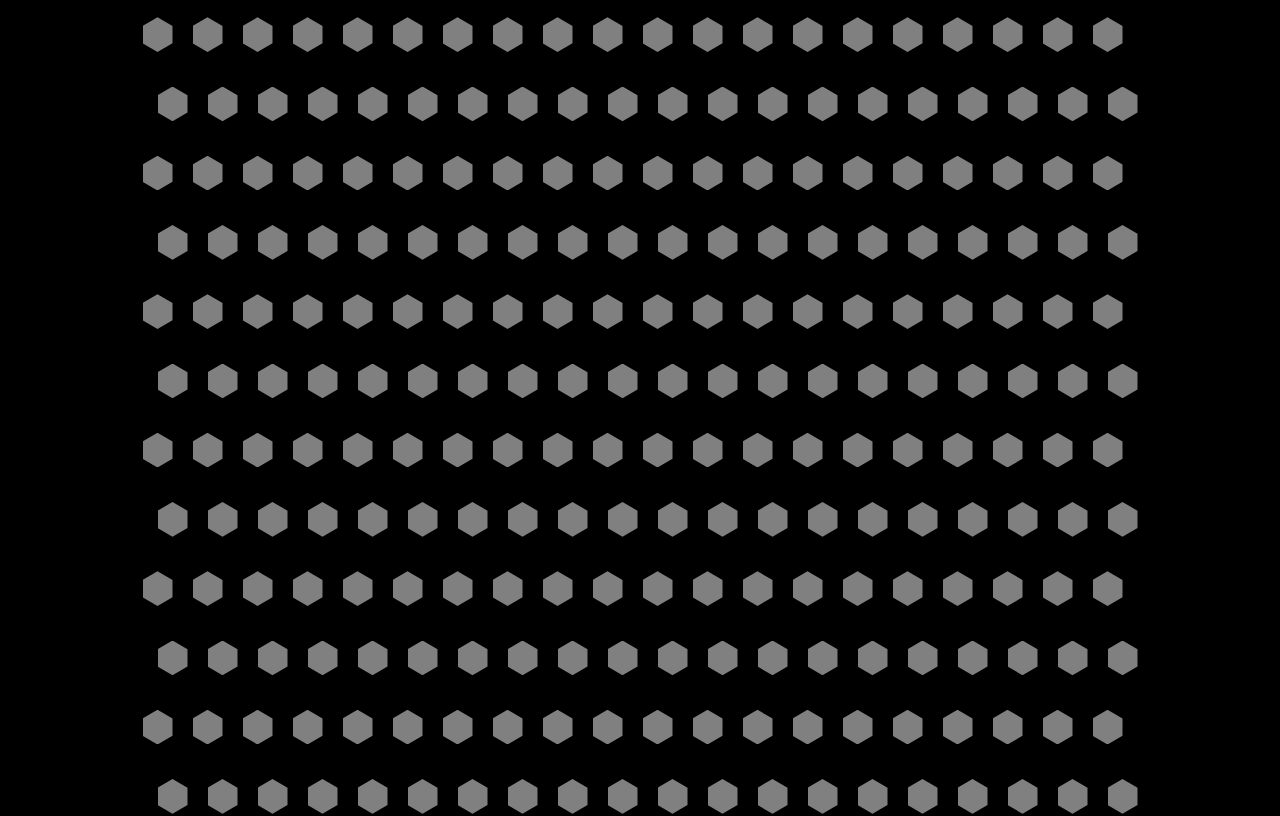
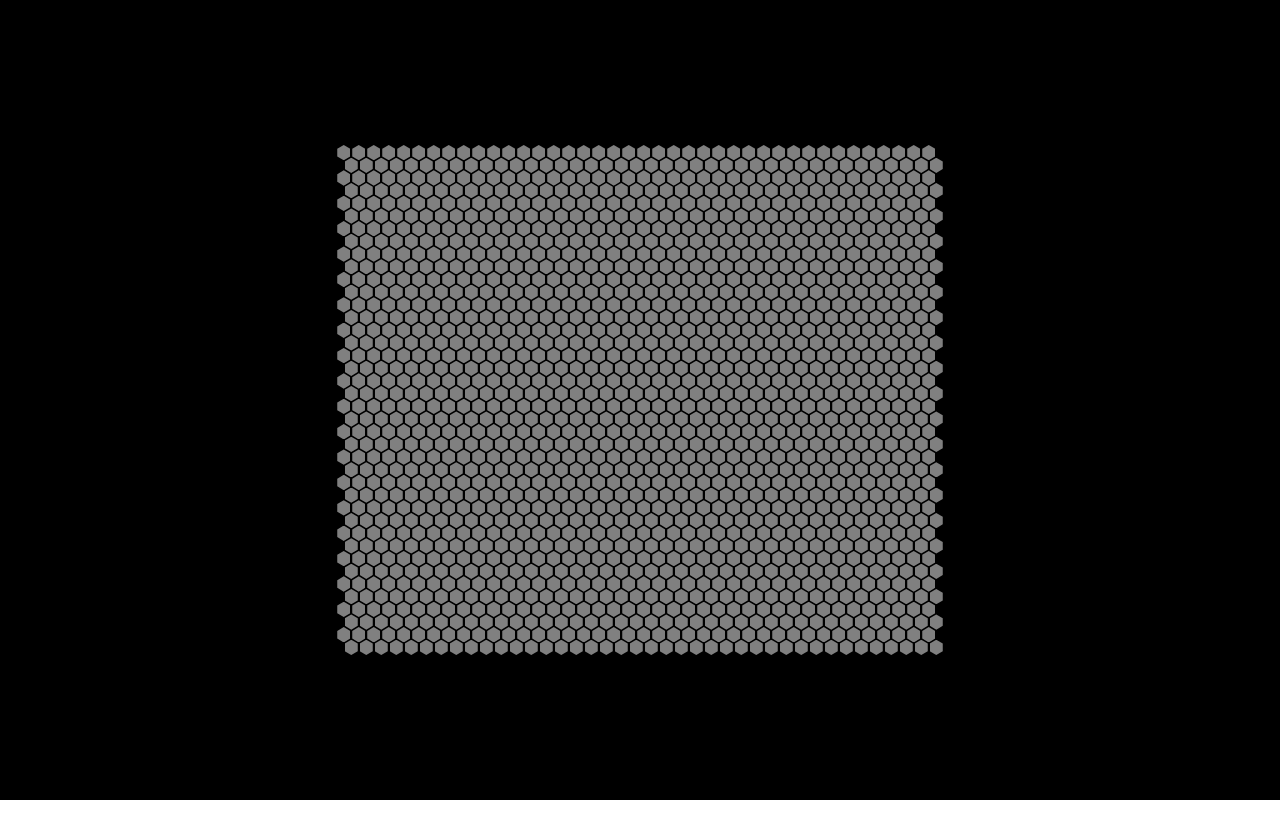
Before and after one commit to dallin-abendroth/HexLife, a React (Create React App) app: page / in a window 1280 px wide. Shown: the top 816 px of the page. Built offline with nearby package versions, Linux system fonts and the light colour scheme.

Commit message:
add black border to hexagons, black background to app, resize hexagons

```diff
--- a/src/App.tsx
+++ b/src/App.tsx
@@ -4,16 +4,17 @@ import styled from '@emotion/styled';
 
 const AppContainer = styled.div`
   background-color: black;
-  height: 100%;
+  min-height: 100vh;
   display: flex;
+  justify-content: center;
   align-items: center;
-  justify-content: center;
 `;
+
 
 const App: React.FC = () => {
   return (
     <AppContainer>
-      <HexGrid rows={20} cols={20} />
+      <HexGrid rows={40} cols={40} />
     </AppContainer>
   );
 }
--- a/src/HexGrid.tsx
+++ b/src/HexGrid.tsx
@@ -9,7 +9,7 @@ type HexGridProps = {
 
 const HexRow = styled.div<{ isEven: boolean }>`
   display: flex;
-  margin-left: ${props => props.isEven ? "0px" : "15px"};
+  margin-left: ${props => props.isEven ? "0px" : "7.5px"};
 `;
 
 const HexGrid: React.FC<HexGridProps> = ({ rows, cols }) => {
@@ -18,7 +18,6 @@ const HexGrid: React.FC<HexGridProps> = ({ rows, cols }) => {
   });
 
   const toggleHexagon = (row: number, col: number) => {
-    console.log("column "+col+", row "+row)
     setGrid(prevGrid => {
       const newGrid = prevGrid.map(innerArray => [...innerArray]);
       newGrid[row][col] = !newGrid[row][col];
--- a/src/Hexagon.styled.ts
+++ b/src/Hexagon.styled.ts
@@ -4,13 +4,31 @@ type HexagonStyledProps = {
   toggled: boolean,
 };
 
+const hexagonWidth = 15;  // in px
+const borderSize = 1; // in px
+const hexagonHeight = hexagonWidth / (Math.sqrt(3) / 2); // for equilateral hexagon, width = height * (sqrt(3)/2)
+const verticalMargin = -(hexagonHeight-hexagonWidth);
+
 export const HexagonStyled = styled.div<HexagonStyledProps>`
-  width: 30px;
-  height: 34.64px;
-  background-color: ${props => (props.toggled ? 'green' : 'gray')};
-  margin: 17.32px 10px;
+  width: ${hexagonWidth}px;
+  height: ${hexagonHeight}px;
+  background-color: black;
+  margin: ${verticalMargin}px 0px;
   position: relative;
   cursor: pointer;
+  display: flex;
+  box-shadow: 1px 0px 0px 1px black;
+
+  &::before {
+    content: "";
+    position: absolute;
+    top: ${borderSize}px;
+    left: ${borderSize}px;
+    width: ${hexagonWidth - 2 * borderSize}px;
+    height: ${hexagonHeight - 2 * borderSize}px;
+    background-color: ${props => (props.toggled ? 'green' : 'gray')};
+    clip-path: polygon(50% 0%, 100% 25%, 100% 75%, 50% 100%, 0% 75%, 0% 25%);
+  }
+
   clip-path: polygon(50% 0%, 100% 25%, 100% 75%, 50% 100%, 0% 75%, 0% 25%);
-  display: flex;
 `;
```
